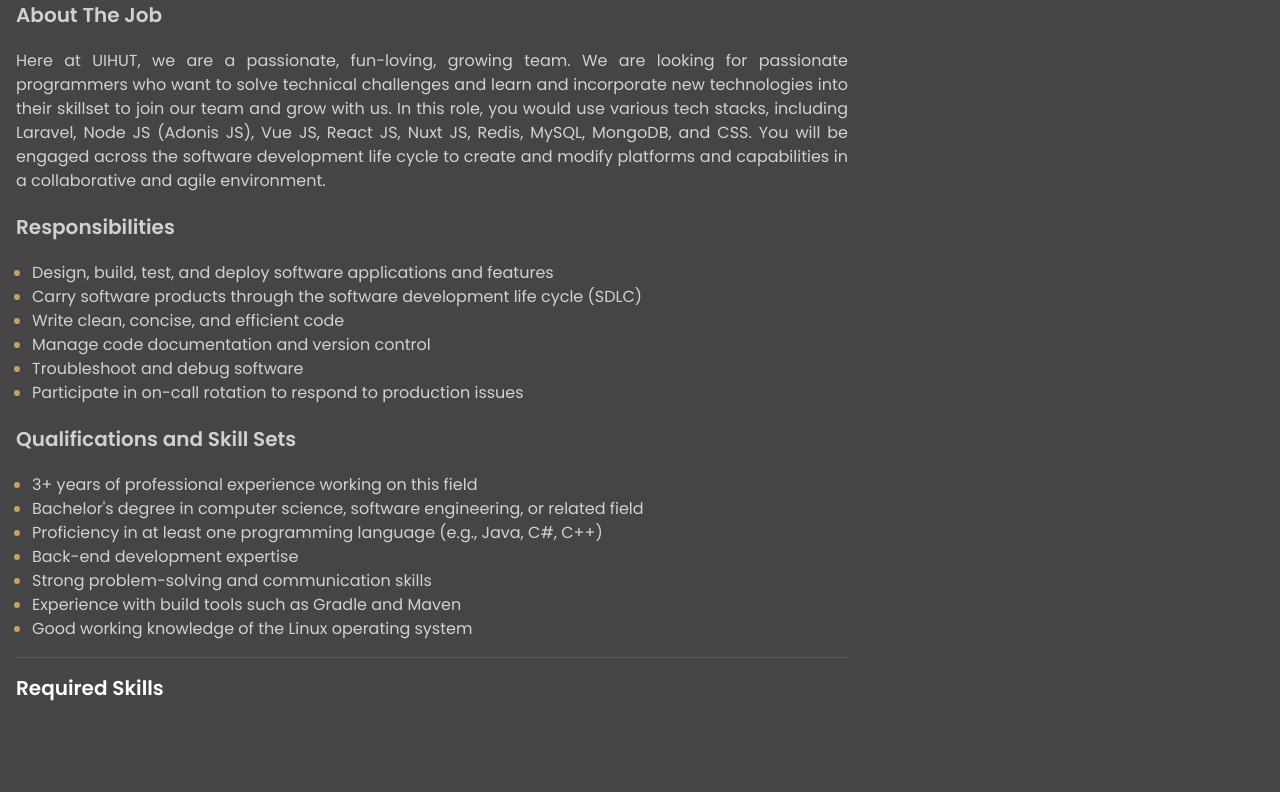
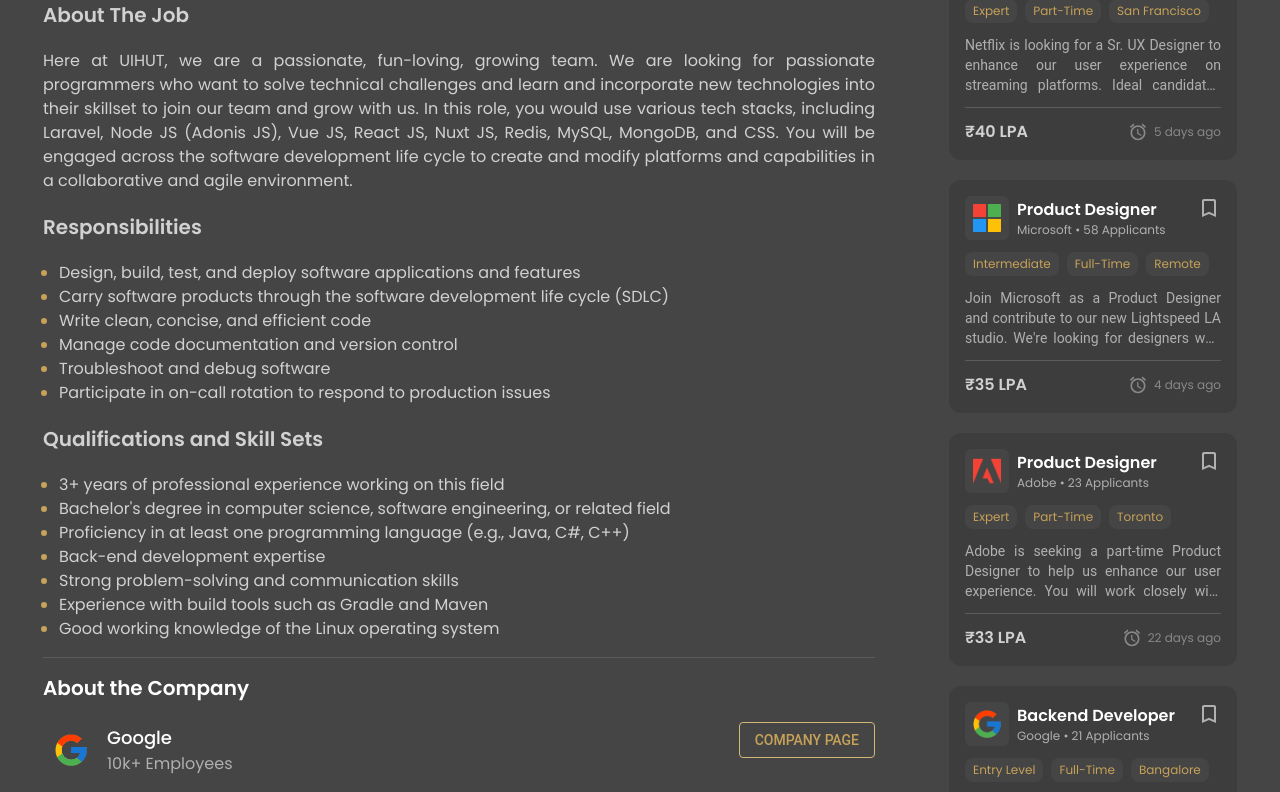
Before and after one commit to Akshay-pro-grammer/JobMigo, a React (Vite) app: page /jobs in a window 1280 px wide. Shown: the part 540-1332 px from the top of the page. Built offline with nearby package versions, Linux system fonts and the light colour scheme; a web font is replaced by a local one.

Commit message:
completed job description page

```diff
--- a/src/JobDesc/JobDesc.jsx
+++ b/src/JobDesc/JobDesc.jsx
@@ -33,7 +33,7 @@
                     <div className="p-3 bg-nile-blue-800 rounded-xl">
                         <img className="h-14 w-14" src={`/Icons/Google.png`} alt="" />
                     </div>
-                    <div>
+                    <div className='flex flex-col'>
                         <div className="font-semibold text-2xl">Software Engineer</div>
                         <div className="text-lg text-nile-blue-300">
                             Google &#x2022; 3 Days Ago &#x2022; 48 Applicants
@@ -87,7 +87,32 @@
             </div>
             <Divider sx={{ my: 2 }} />
             <div>
-                <div className='text-xl font-semibold mb-5'>Required Skills</div>
+                <div className='text-xl font-semibold mb-5'>About the Company</div>
+                <div>
+                    <div className="flex justify-between mb-3">
+                        <div className="flex gap-2 items-center">
+                            <div className="p-3 bg-nile-blue-800 rounded-xl">
+                                <img className="h-8 w-8" src={`/Icons/Google.png`} alt="" />
+                            </div>
+                            <div className='flex flex-col'>
+                                <div className="font-medium text-lg">Google</div>
+                                <div className=" text-nile-blue-300">
+                                    10k+ Employees
+                                </div>
+                            </div>
+                        </div>
+                        <Link to="">
+                            <Button
+                                className="!text-quarter-spanish-white-400 !border-quarter-spanish-white-300 hover:!bg-nile-blue-800"
+                                variant="outlined"
+                                fullWidth
+                            >
+                                Company Page
+                            </Button>
+                        </Link>
+                    </div>
+                    <div className='text-nile-blue-300 text-justify'>Lorem ipsum dolor sit amet, consectetur adipisicing elit. Modi totam voluptas maxime quidem officia corporis rerum voluptates, id tempore nulla est dolorum fugit eos iste ad quo illo nemo nihil corrupti esse quasi labore ipsa eum. Sed alias necessitatibus minima.</div>
+                </div>
             </div>
         </div>
     );
--- /dev/null
+++ b/src/JobDesc/RecJob.jsx
@@ -0,0 +1,109 @@
+import React from 'react'
+import JobCard from '../FindJobs/JobCard'
+
+const RecJob = () => {
+    const jobList = [
+        {
+          jobTitle: "Product Designer",
+          company: "Meta",
+          applicants: 25,
+          experience: "Entry Level",
+          jobType: "Full-Time",
+          location: "New York",
+          package: "32 LPA",
+          postedDaysAgo: 12,
+          description: "Meta is seeking a Product Designer to join our team. You'll be working on designing user-centric interfaces for our blockchain wallet platform. This is an excellent opportunity for entry-level designers to grow their skills in a dynamic environment."
+        },
+        {
+          jobTitle: "Sr. UX Designer",
+          company: "Netflix",
+          applicants: 14,
+          experience: "Expert",
+          jobType: "Part-Time",
+          location: "San Francisco",
+          package: "40 LPA",
+          postedDaysAgo: 5,
+          description: "Netflix is looking for a Sr. UX Designer to enhance our user experience on streaming platforms. Ideal candidates will have extensive experience in user research and interaction design, helping us to deliver engaging content to our global audience."
+        },
+        {
+          jobTitle: "Product Designer",
+          company: "Microsoft",
+          applicants: 58,
+          experience: "Intermediate",
+          jobType: "Full-Time",
+          location: "Remote",
+          package: "35 LPA",
+          postedDaysAgo: 4,
+          description: "Join Microsoft as a Product Designer and contribute to our new Lightspeed LA studio. We're looking for designers who can create intuitive and compelling gaming experiences. This is a remote position, offering flexibility and the opportunity to work with a leading technology company."
+        },
+        {
+          jobTitle: "Product Designer",
+          company: "Adobe",
+          applicants: 23,
+          experience: "Expert",
+          jobType: "Part-Time",
+          location: "Toronto",
+          package: "33 LPA",
+          postedDaysAgo: 22,
+          description: "Adobe is seeking a part-time Product Designer to help us enhance our user experience. You will work closely with our team to design features that make our platform more engaging and user-friendly. This role is perfect for experienced designers looking for flexible work hours."
+        },
+        {
+          jobTitle: "Backend Developer",
+          company: "Google",
+          applicants: 21,
+          experience: "Entry Level",
+          jobType: "Full-Time",
+          location: "Bangalore",
+          package: "38 LPA",
+          postedDaysAgo: 8,
+          description: "Google is hiring a Backend Developer to join our team in Bangalore. You'll be responsible for developing scalable backend systems that power our services. This role requires strong problem-solving skills and experience with modern backend technologies."
+        },
+        {
+          jobTitle: "SMM Manager",
+          company: "Spotify",
+          applicants: 73,
+          experience: "Intermediate",
+          jobType: "Full-Time",
+          location: "Delhi",
+          package: "34 LPA",
+          postedDaysAgo: 8,
+          description: "Spotify is looking for an SMM Manager to lead our social media marketing efforts in Delhi. You will create and manage campaigns to promote our music streaming service, engage with our audience, and drive growth. This role is ideal for creative marketers with a passion for music."
+        },
+        {
+          jobTitle: "Frontend Developer",
+          company: "Amazon",
+          applicants: 50,
+          experience: "Intermediate",
+          jobType: "Full-Time",
+          location: "Seattle",
+          package: "36 LPA",
+          postedDaysAgo: 10,
+          description: "Amazon is looking for a Frontend Developer to build and maintain our customer-facing applications. You will work with a dynamic team to create seamless and responsive web applications."
+        },
+        {
+          jobTitle: "iOS Developer",
+          company: "Apple",
+          applicants: 30,
+          experience: "Expert",
+          jobType: "Full-Time",
+          location: "Cupertino",
+          package: "42 LPA",
+          postedDaysAgo: 7,
+          description: "Apple is seeking an iOS Developer to join our team in Cupertino. You will work on developing cutting-edge applications for iOS devices, ensuring high performance and an exceptional user experience."
+        }
+      ];
+  return (
+    <div>
+      <div>
+      <div className='text-xl font-semibold mb-5'>Recommended Jobs</div>
+      <div className='flex flex-col flex-wrap gap-5'>
+        {
+            jobList.map((job,index)=> index<5 && <JobCard key={index} {...job} />)
+        }
+      </div>
+    </div>
+    </div>
+  )
+}
+
+export default RecJob
--- a/src/Pages/JobDescPage.jsx
+++ b/src/Pages/JobDescPage.jsx
@@ -3,6 +3,7 @@
 import React from 'react'
 import { Link } from 'react-router-dom'
 import JobDesc from '../JobDesc/JobDesc';
+import RecJob from '../JobDesc/RecJob';
 
 const JobDescPage = () => {
   return (
@@ -11,8 +12,9 @@
                 <Button startIcon={<ArrowBackSharpIcon/>} className='!text-quarter-spanish-white-400 !border-quarter-spanish-white-300 hover:!bg-nile-blue-800' variant="outlined" fullWidth>Go Back</Button>
             </Link>
             {/* <Divider variant='middle'/> */}
-            <div className='flex gap-5'>
+            <div className='flex gap-5 justify-around'>
                 <JobDesc/>
+                <RecJob/>
             </div>
     </div>
   )
```
